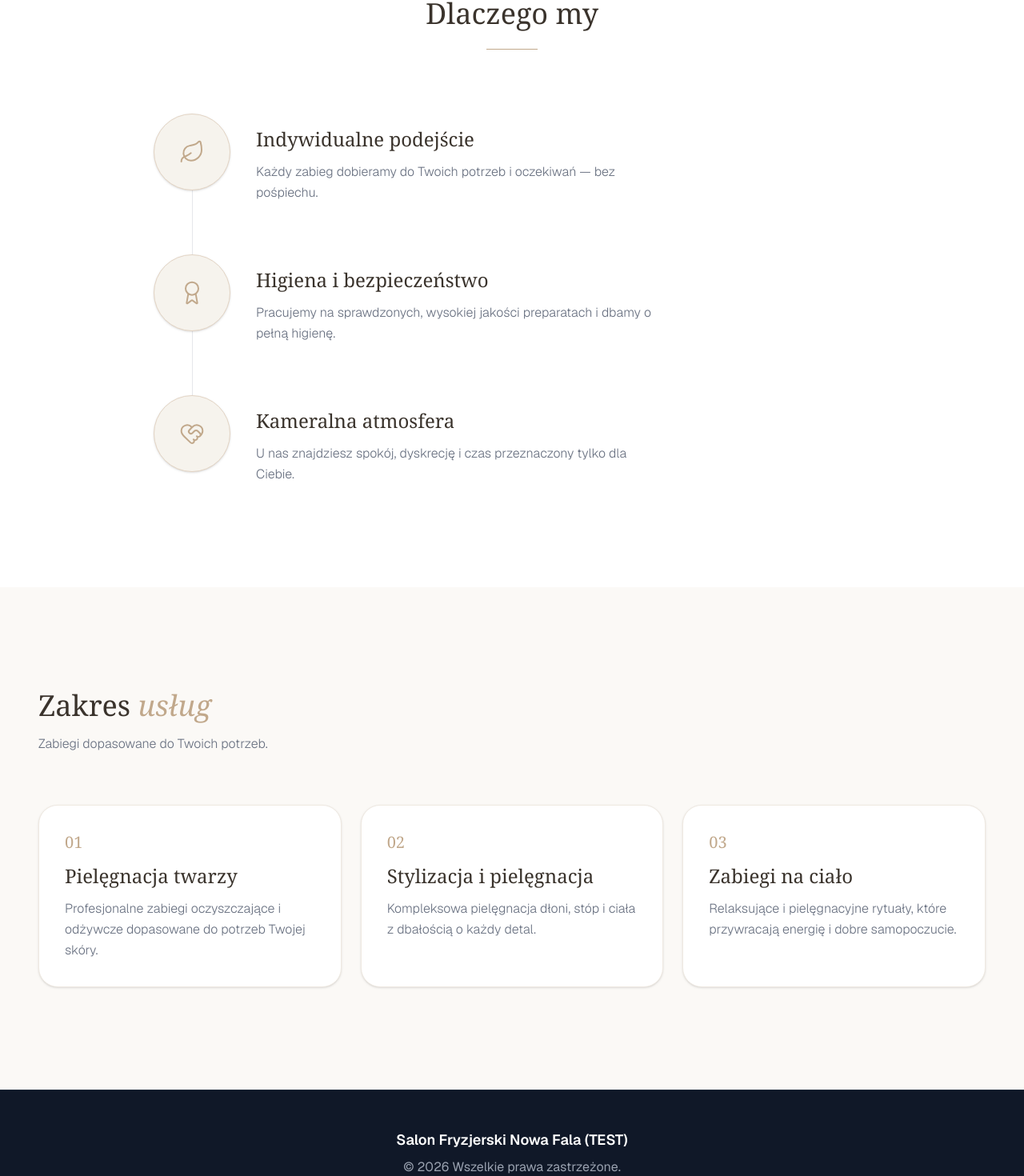
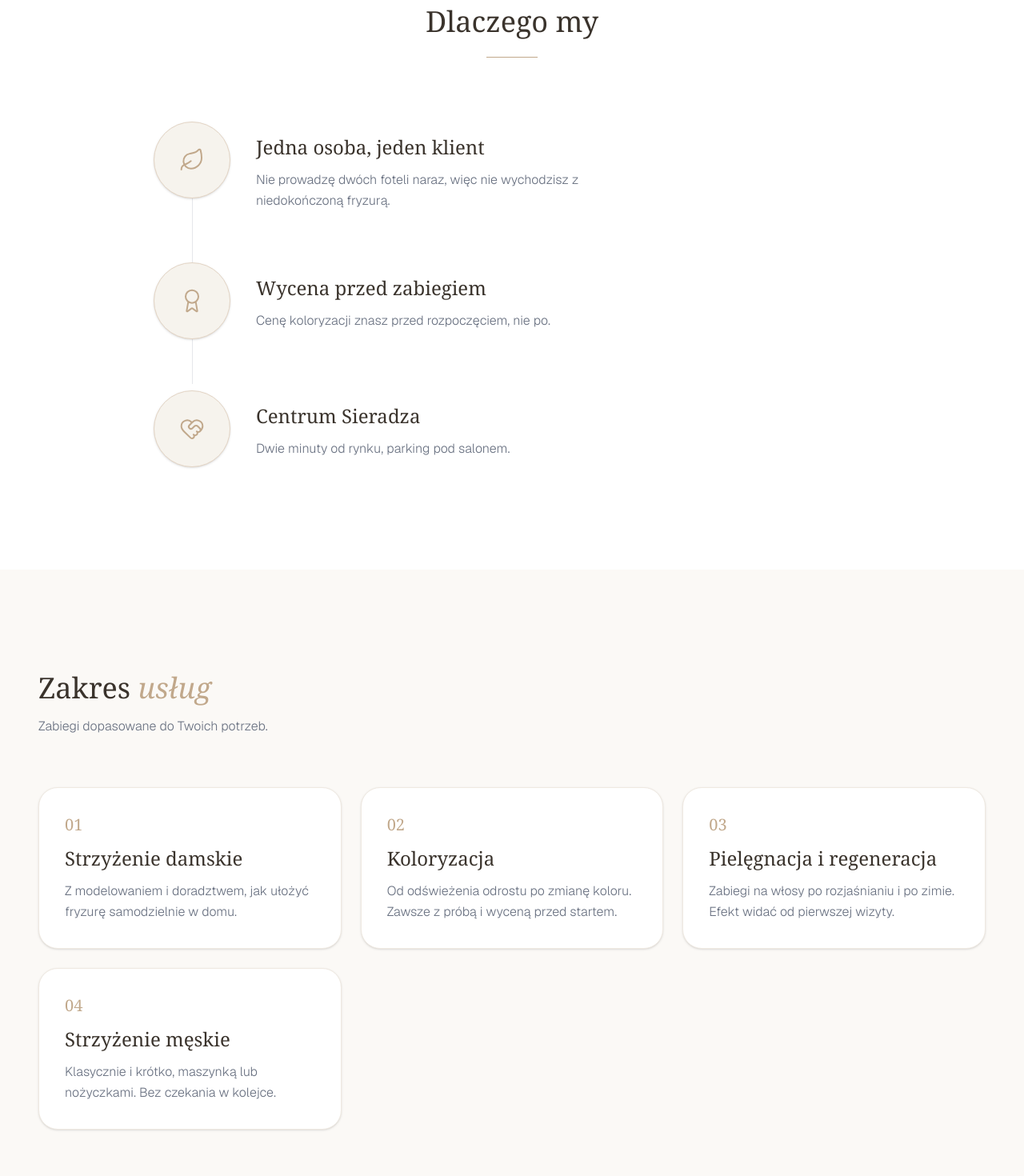
Before and after one commit to Barti303123/bartosz-web-demos, a Next.js app: page /salon-fryzjerski-nowa-fala-test-sieradz/o-nas in a window 1280 px wide. Shown: the part 1100-2570 px from the top of the page at 80% size. Built offline with nearby package versions, Linux system fonts and the light colour scheme.

Commit message:
Generator V4.1: Dodano 1 nowych dem w jednej paczce

```diff
--- a/src/app/salon-fryzjerski-nowa-fala-test-sieradz/content.json
+++ b/src/app/salon-fryzjerski-nowa-fala-test-sieradz/content.json
@@ -1,48 +1,52 @@
 {
-  "_schema": 1,
+  "hero": {
+    "cta": "Umów wizytę",
+    "title": "Fryzjer w Sieradzu, do którego wraca się po latach",
+    "subtitle": "Strzyżenie, koloryzacja i pielęgnacja. Bez pośpiechu, z rozmową o tym, co ma wyjść."
+  },
   "meta": {
-    "title": "Salon urody i pielęgnacji",
-    "description": "Profesjonalne zabiegi kosmetyczne i pielęgnacyjne w przyjaznej atmosferze. Zadbaj o siebie — umów wizytę już dziś."
-  },
-  "hero": {
-    "title": "Zadbaj o siebie w dobrych rękach",
-    "subtitle": "Profesjonalne zabiegi pielęgnacyjne i kosmetyczne w kameralnej, przyjaznej atmosferze. Efekty, które widać i czuć.",
-    "cta": "Umów wizytę"
+    "title": "Nowa Fala — fryzjer w Sieradzu",
+    "description": "Strzyżenie, koloryzacja i pielęgnacja włosów w Sieradzu. Umów się telefonicznie, przyjmujemy od wtorku do soboty."
   },
   "about": {
-    "heading": "Miejsce, w którym czujesz się zadbana",
-    "body": "Jesteśmy lokalnym salonem, który łączy fachowość z ciepłym, indywidualnym podejściem do każdej klientki. Dbamy o komfort, higienę i naturalny efekt — tak, byś wyszła od nas zrelaksowana i zadowolona."
+    "body": "Nowa Fala to mały salon w centrum Sieradza. Pracuję sama, więc każda wizyta ma swój czas i nikt nie strzyże w biegu. Zanim sięgnę po nożyczki, rozmawiamy o tym, jak chcesz wyglądać i ile czasu realnie masz rano na układanie. Przyjmuję od wtorku do soboty, wyłącznie po umówieniu.",
+    "heading": "Salon prowadzony przez jedną osobę"
+  },
+  "why_us": [
+    {
+      "title": "Jedna osoba, jeden klient",
+      "description": "Nie prowadzę dwóch foteli naraz, więc nie wychodzisz z niedokończoną fryzurą."
+    },
+    {
+      "title": "Wycena przed zabiegiem",
+      "description": "Cenę koloryzacji znasz przed rozpoczęciem, nie po."
+    },
+    {
+      "title": "Centrum Sieradza",
+      "description": "Dwie minuty od rynku, parking pod salonem."
+    }
+  ],
+  "_schema": 1,
+  "contact": {
+    "cta": "Zadzwoń — najszybciej odbieram między 9 a 17, od wtorku do soboty.",
+    "heading": "Umów wizytę telefonicznie"
   },
   "services": [
     {
-      "title": "Pielęgnacja twarzy",
-      "description": "Profesjonalne zabiegi oczyszczające i odżywcze dopasowane do potrzeb Twojej skóry."
+      "title": "Strzyżenie damskie",
+      "description": "Z modelowaniem i doradztwem, jak ułożyć fryzurę samodzielnie w domu."
     },
     {
-      "title": "Stylizacja i pielęgnacja",
-      "description": "Kompleksowa pielęgnacja dłoni, stóp i ciała z dbałością o każdy detal."
+      "title": "Koloryzacja",
+      "description": "Od odświeżenia odrostu po zmianę koloru. Zawsze z próbą i wyceną przed startem."
     },
     {
-      "title": "Zabiegi na ciało",
-      "description": "Relaksujące i pielęgnacyjne rytuały, które przywracają energię i dobre samopoczucie."
-    }
-  ],
-  "why_us": [
-    {
-      "title": "Indywidualne podejście",
-      "description": "Każdy zabieg dobieramy do Twoich potrzeb i oczekiwań — bez pośpiechu."
+      "title": "Pielęgnacja i regeneracja",
+      "description": "Zabiegi na włosy po rozjaśnianiu i po zimie. Efekt widać od pierwszej wizyty."
     },
     {
-      "title": "Higiena i bezpieczeństwo",
-      "description": "Pracujemy na sprawdzonych, wysokiej jakości preparatach i dbamy o pełną higienę."
-    },
-    {
-      "title": "Kameralna atmosfera",
-      "description": "U nas znajdziesz spokój, dyskrecję i czas przeznaczony tylko dla Ciebie."
+      "title": "Strzyżenie męskie",
+      "description": "Klasycznie i krótko, maszynką lub nożyczkami. Bez czekania w kolejce."
     }
-  ],
-  "contact": {
-    "heading": "Zarezerwuj czas dla siebie",
-    "cta": "Napisz lub zadzwoń — pomożemy dobrać zabieg i znaleźć dogodny termin."
-  }
+  ]
 }
--- a/src/app/salon-fryzjerski-nowa-fala-test-sieradz/layout.js
+++ b/src/app/salon-fryzjerski-nowa-fala-test-sieradz/layout.js
@@ -1,9 +1,9 @@
 export const metadata = {
-  title: { absolute: "Salon urody i pielęgnacji" },
-  description: "Profesjonalne zabiegi kosmetyczne i pielęgnacyjne w przyjaznej atmosferze. Zadbaj o siebie — umów wizytę już dziś.",
+  title: { absolute: "Nowa Fala — fryzjer w Sieradzu" },
+  description: "Strzyżenie, koloryzacja i pielęgnacja włosów w Sieradzu. Umów się telefonicznie, przyjmujemy od wtorku do soboty.",
   openGraph: {
-    title: "Salon urody i pielęgnacji",
-    description: "Profesjonalne zabiegi kosmetyczne i pielęgnacyjne w przyjaznej atmosferze. Zadbaj o siebie — umów wizytę już dziś.",
+    title: "Nowa Fala — fryzjer w Sieradzu",
+    description: "Strzyżenie, koloryzacja i pielęgnacja włosów w Sieradzu. Umów się telefonicznie, przyjmujemy od wtorku do soboty.",
     type: "website"
   }
 };
```
